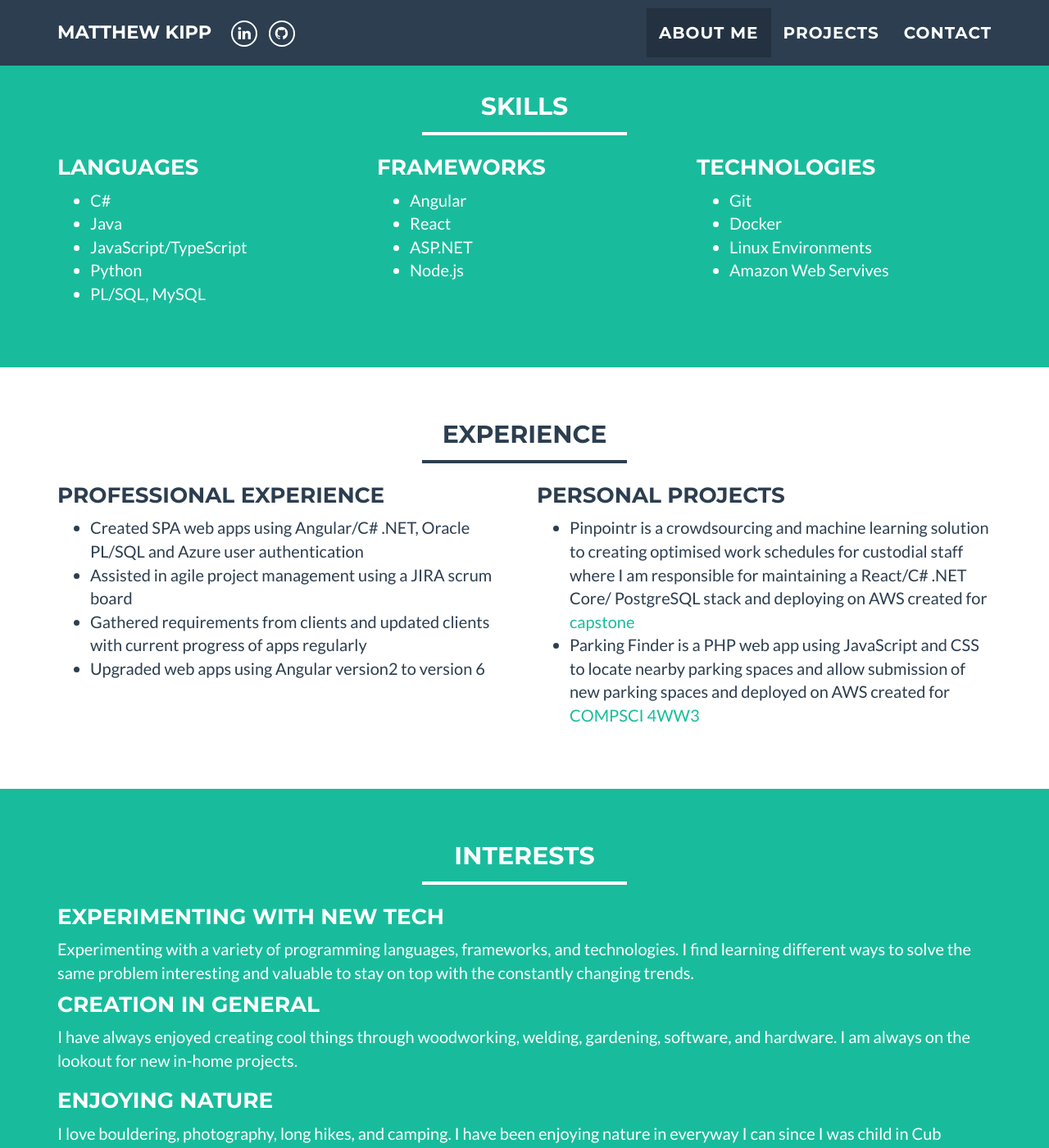
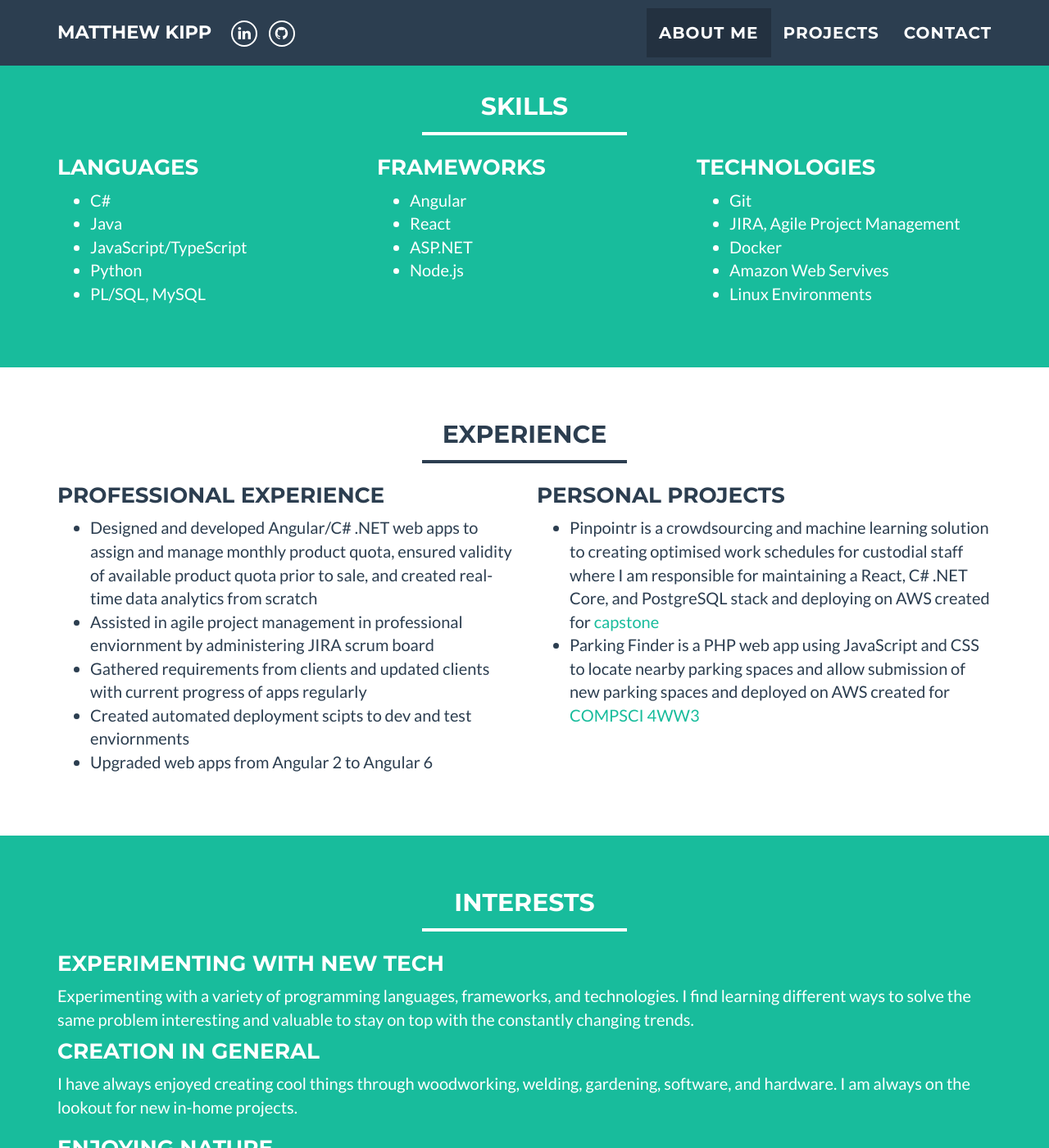
Before and after one commit to kippmr/mygithubpage, a Jekyll site: the page built from index.html, in a window 1280 px wide and 1400 px high, scrolled down 968 px. Shown: the whole window at 82% size. Built offline with Jekyll 4.4.1, drawn with Linux system fonts in a browser that asks for light colours.

Commit message:
fix grammar mistakes, add more information

```diff
--- a/_includes/contact_static.html
+++ b/_includes/contact_static.html
@@ -4,7 +4,7 @@
 		<div class="row">
 			<div class="col-lg-12 text-center">
 				<h2>Contact Me</h2>
-				<hr class="star-primary">
+				<hr>
 			</div>
 		</div>
 		<div class="row">
--- a/_includes/experience.html
+++ b/_includes/experience.html
@@ -11,16 +11,19 @@
 					<h3 style="margin-top:0">Professional Experience</h3>
 					<ul>
 						<li>
-							Created SPA web apps using Angular/C# .NET, Oracle PL/SQL and Azure user authentication
+							Designed and developed Angular/C# .NET web apps to assign and manage monthly product quota, ensured validity of available product quota prior to sale, and created real-time data analytics from scratch
 						</li>
 						<li>
-							Assisted in agile project management using a JIRA scrum board
+							Assisted in agile project management in professional enviornment by administering JIRA scrum board
 						</li>
 						<li>
 							Gathered requirements from clients and updated clients with current progress of apps regularly
 						</li>
 						<li>
-							Upgraded web apps using Angular version2 to version 6
+							Created automated deployment scipts to dev and test enviornments
+						</li>
+						<li>
+							Upgraded web apps from Angular 2 to Angular 6
 						</li>
 					</ul>
 				</div>
@@ -28,7 +31,7 @@
 					<h3 style="margin-top:0">Personal Projects</h3>
 					<ul>
 						<li>
-							Pinpointr is a crowdsourcing and machine learning solution to creating optimised work schedules for custodial staff where I am responsible for maintaining a React/C# .NET Core/ PostgreSQL stack and deploying on AWS created for <a href="https://academiccalendars.romcmaster.ca/preview_course_nopop.php?catoid=32&coid=177788">capstone</a>
+							Pinpointr is a crowdsourcing and machine learning solution to creating optimised work schedules for custodial staff where I am responsible for maintaining a React, C# .NET Core, and PostgreSQL stack and deploying on AWS created for <a href="https://academiccalendars.romcmaster.ca/preview_course_nopop.php?catoid=32&coid=177788">capstone</a>
 						</li>
 						<li>
 							Parking Finder is a PHP web app using JavaScript and CSS to locate nearby parking spaces and allow submission of new parking spaces and deployed on AWS created for <a href="https://academiccalendars.romcmaster.ca/preview_course_nopop.php?catoid=32&coid=177785">COMPSCI 4WW3</a>
--- a/_includes/skills.html
+++ b/_includes/skills.html
@@ -51,13 +51,16 @@
 						Git
 					</li>
 					<li>
+						JIRA, Agile Project Management
+					</li>
+					<li>
 						Docker
 					</li>
 					<li>
-						Linux Environments
+						Amazon Web Servives
 					</li>
 					<li>
-						Amazon Web Servives
+						Linux Environments
 					</li>
 				</ul>
 			</div>
```
Also changed, not shown: _includes/about_me.html (deleted, +0 -38 lines), _includes/contact_form.html (deleted, +0 -49 lines), img/icon.png (deleted), img/profile.png.
